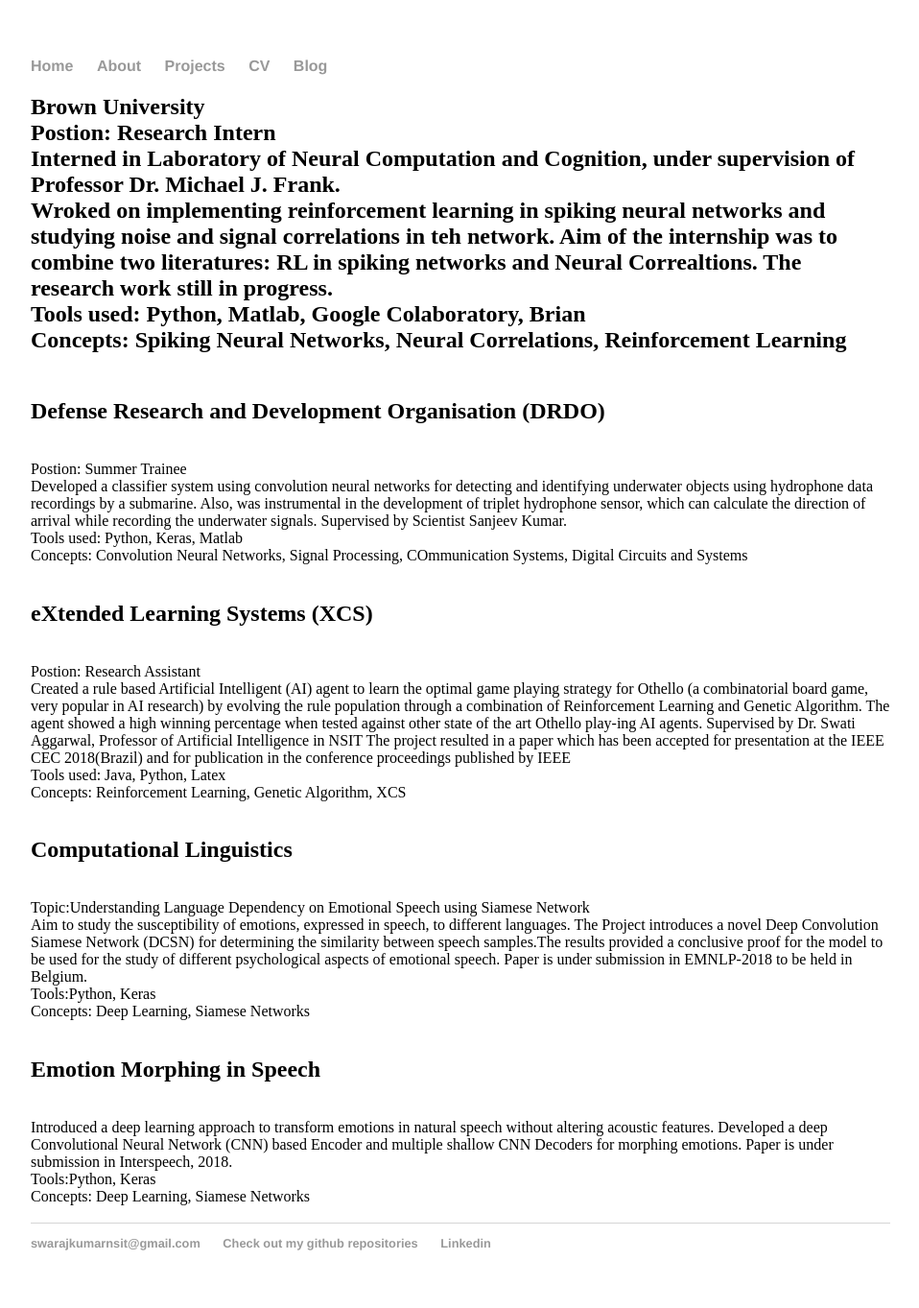
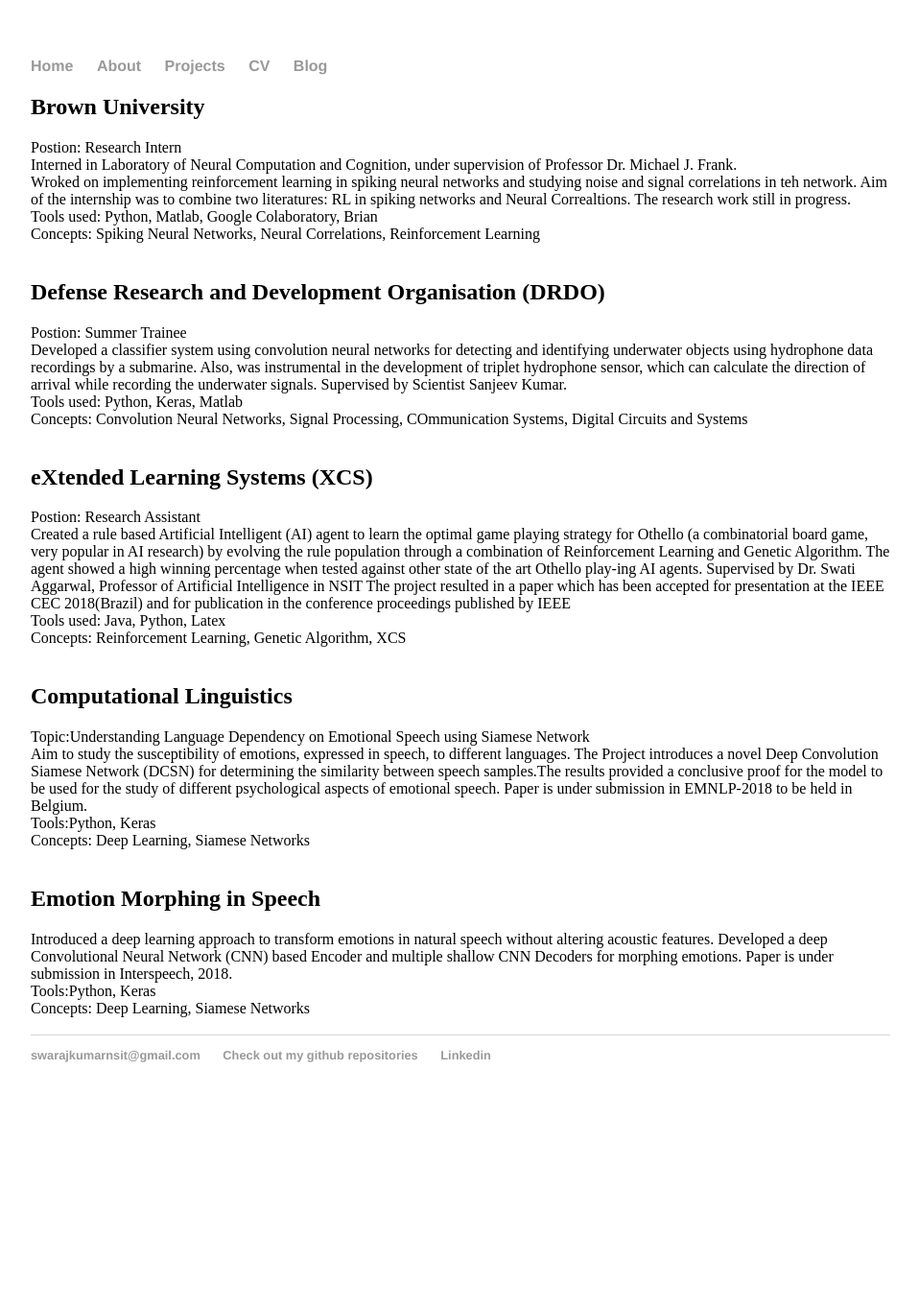
Before and after one commit to SWARAJkumar/swarajkumar.github.io, a Jekyll site: the page built from project/index.html, in a window 1280 px wide. Shown: the whole page at 96% size, without its empty margins (160-1118 px from the left). Built offline with Jekyll 4.4.1, drawn with Linux system fonts in a browser that asks for light colours; after the commit the page ends 1167 px from its top, so only the background shows below that.

```diff
--- a/project/index.html
+++ b/project/index.html
@@ -4,7 +4,7 @@ title: Swaraj Kumar
 ---
 
 <div class="blurb">
-<H2>Brown University</br>
+<H2>Brown University</H2>
 Postion: Research Intern </br>
 Interned in Laboratory of Neural Computation and Cognition, under supervision of Professor Dr. Michael J. Frank.</br>
 Wroked on implementing reinforcement learning in spiking neural networks and studying noise and signal correlations in teh network.
@@ -12,7 +12,7 @@ Aim of the internship was to combine two literatures: RL in spiking networks and
 Tools used: Python, Matlab, Google Colaboratory, Brian </br>
 Concepts: Spiking Neural Networks, Neural Correlations, Reinforcement Learning</br></br>
 
-<H2> Defense Research and Development Organisation (DRDO)</H2></br>
+<H2> Defense Research and Development Organisation (DRDO)</H2>
 Postion: Summer Trainee</br>
 Developed a classifier system using convolution neural networks for detecting and identifying underwater objects using hydrophone data recordings by a
 submarine. Also, was instrumental in the development of triplet hydrophone sensor, which can calculate the direction of arrival while recording
@@ -20,7 +20,7 @@ the underwater signals. Supervised by Scientist Sanjeev Kumar.</br>
 Tools used: Python, Keras, Matlab </br>
 Concepts: Convolution Neural Networks, Signal Processing, COmmunication Systems, Digital Circuits and Systems</br></br>
 
-<H2> eXtended Learning Systems (XCS)</H2></br>
+<H2> eXtended Learning Systems (XCS)</H2>
 Postion: Research Assistant</br>
 Created a rule based Artificial Intelligent (AI) agent to learn the optimal game playing strategy for Othello (a combinatorial board game,
 very popular in AI research) by evolving the rule population through a combination of Reinforcement Learning and Genetic Algorithm.
@@ -32,7 +32,7 @@ conference proceedings published by IEEE
 Tools used: Java, Python, Latex</br>
 Concepts: Reinforcement Learning, Genetic Algorithm, XCS</br></br>
 
-<H2>Computational Linguistics</H2></br>
+<H2>Computational Linguistics</H2>
 Topic:Understanding Language Dependency on Emotional Speech using Siamese Network</br>
 Aim to study the susceptibility of emotions, expressed in speech, to different languages. The Project introduces a novel Deep Convolution
 Siamese Network (DCSN) for determining the similarity between speech samples.The results provided a conclusive proof for the model to be used
@@ -40,7 +40,7 @@ for the study of different psychological aspects of emotional speech. Paper is u
 Tools:Python, Keras</br>
 Concepts: Deep Learning, Siamese Networks</br></br>
 
-<H2>Emotion Morphing in Speech</H2></br>
+<H2>Emotion Morphing in Speech</H2>
 Introduced a deep learning approach to transform emotions in natural speech without altering acoustic features. Developed a deep Convolutional Neural Network (CNN)
 based Encoder and multiple shallow CNN Decoders for morphing emotions. Paper is under submission in Interspeech, 2018.
 </br>
```
